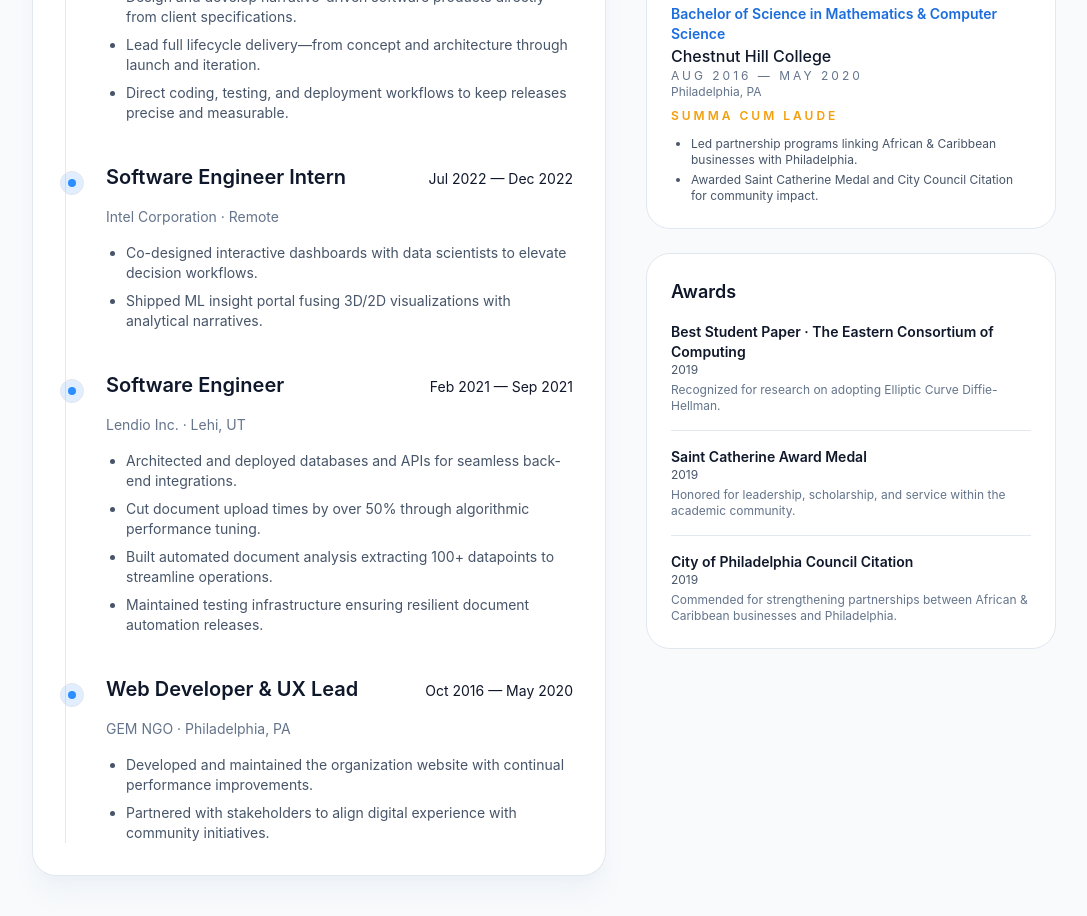
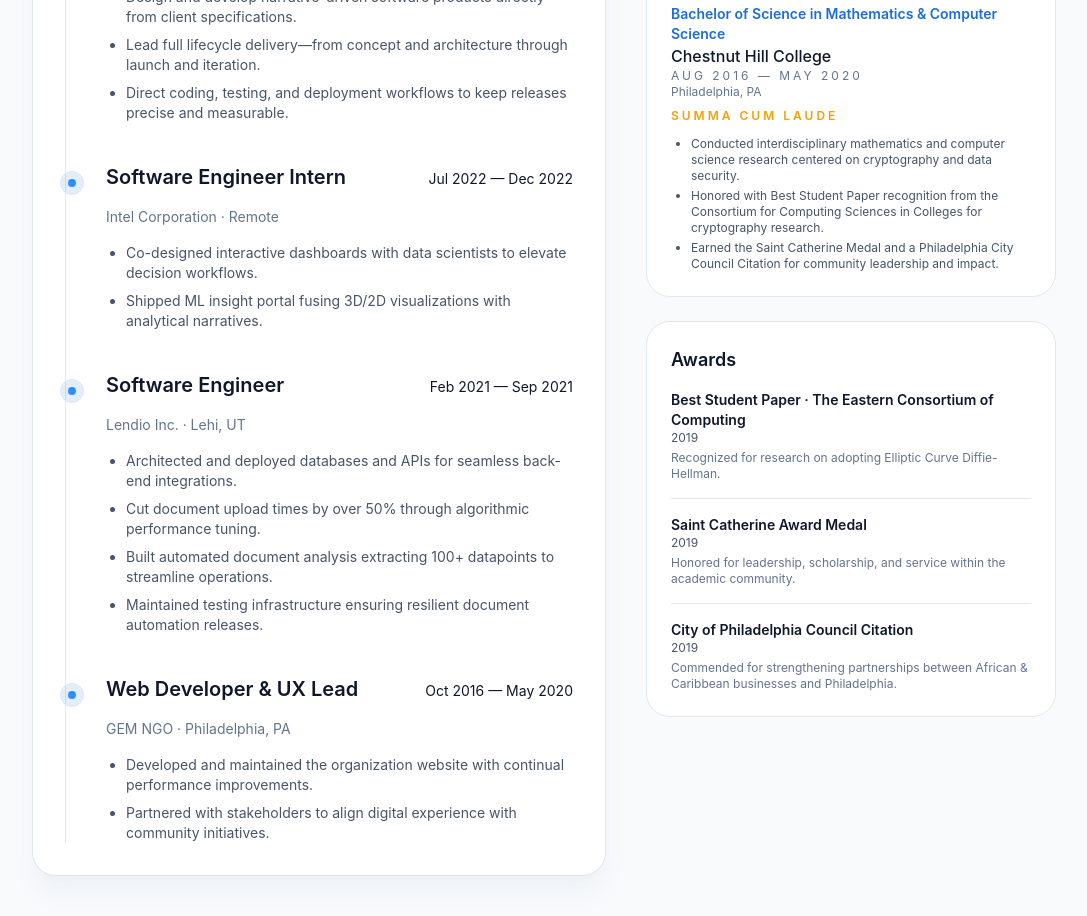
Before and after one commit to EdmondMbadu/edmond-portfolio, an Angular app: page / in a window 1280 px wide. Shown: the part 1040-1956 px from the top of the page, without its empty margins (96-1183 px from the left). Built offline with nearby package versions, Linux system fonts and the light colour scheme.

Commit message:
updated landing page

```diff
--- a/src/app/pages/portfolio/portfolio.component.ts
+++ b/src/app/pages/portfolio/portfolio.component.ts
@@ -58,8 +58,9 @@ export class PortfolioComponent {
       period: 'Aug 2016 — May 2020',
       honors: 'Summa Cum Laude',
       notes: [
-        'Led partnership programs linking African & Caribbean businesses with Philadelphia.',
-        'Awarded Saint Catherine Medal and City Council Citation for community impact.'
+        'Conducted interdisciplinary mathematics and computer science research centered on cryptography and data security.',
+        'Honored with Best Student Paper recognition from the Consortium for Computing Sciences in Colleges for cryptography research.',
+        'Earned the Saint Catherine Medal and a Philadelphia City Council Citation for community leadership and impact.'
       ]
     }
   ];
```
